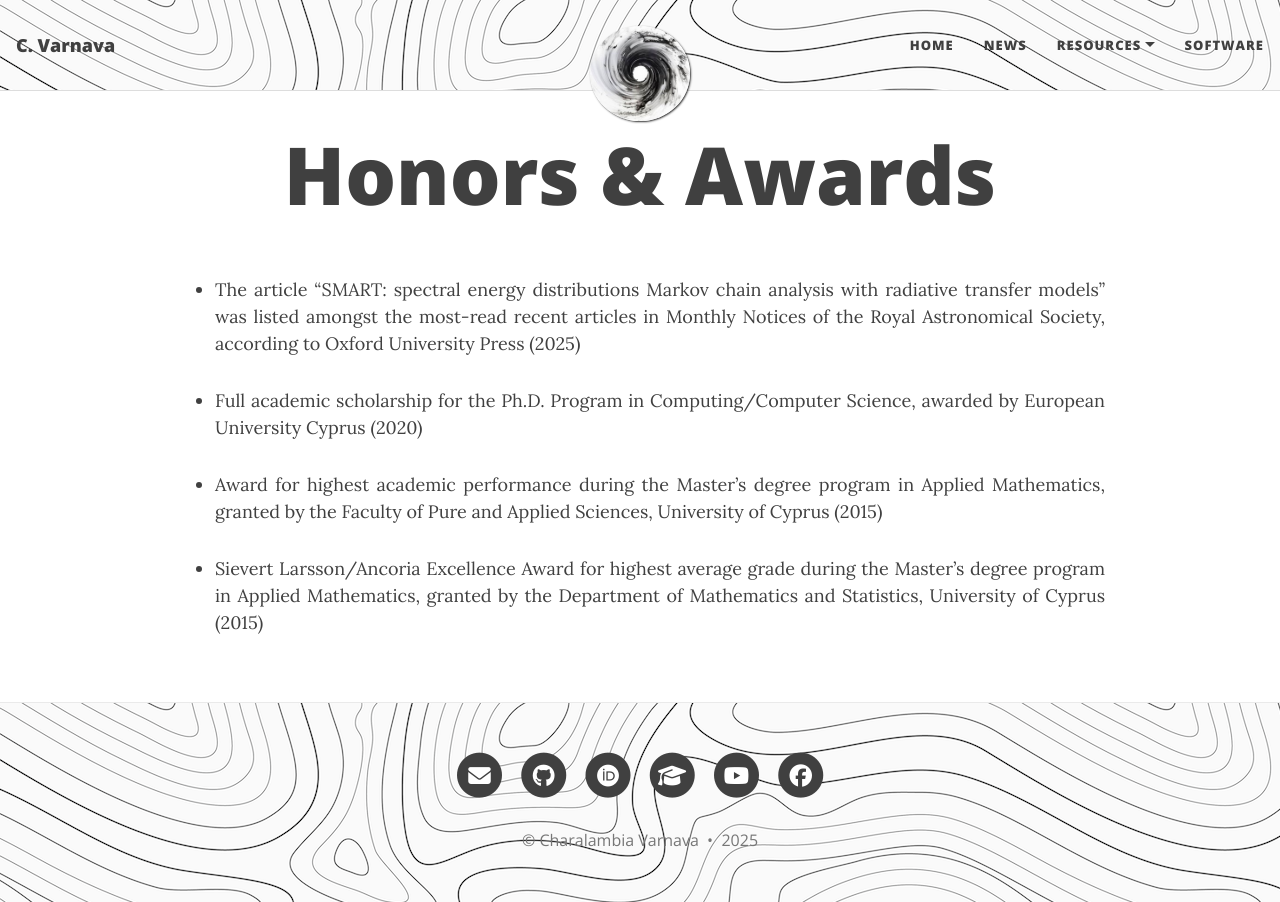
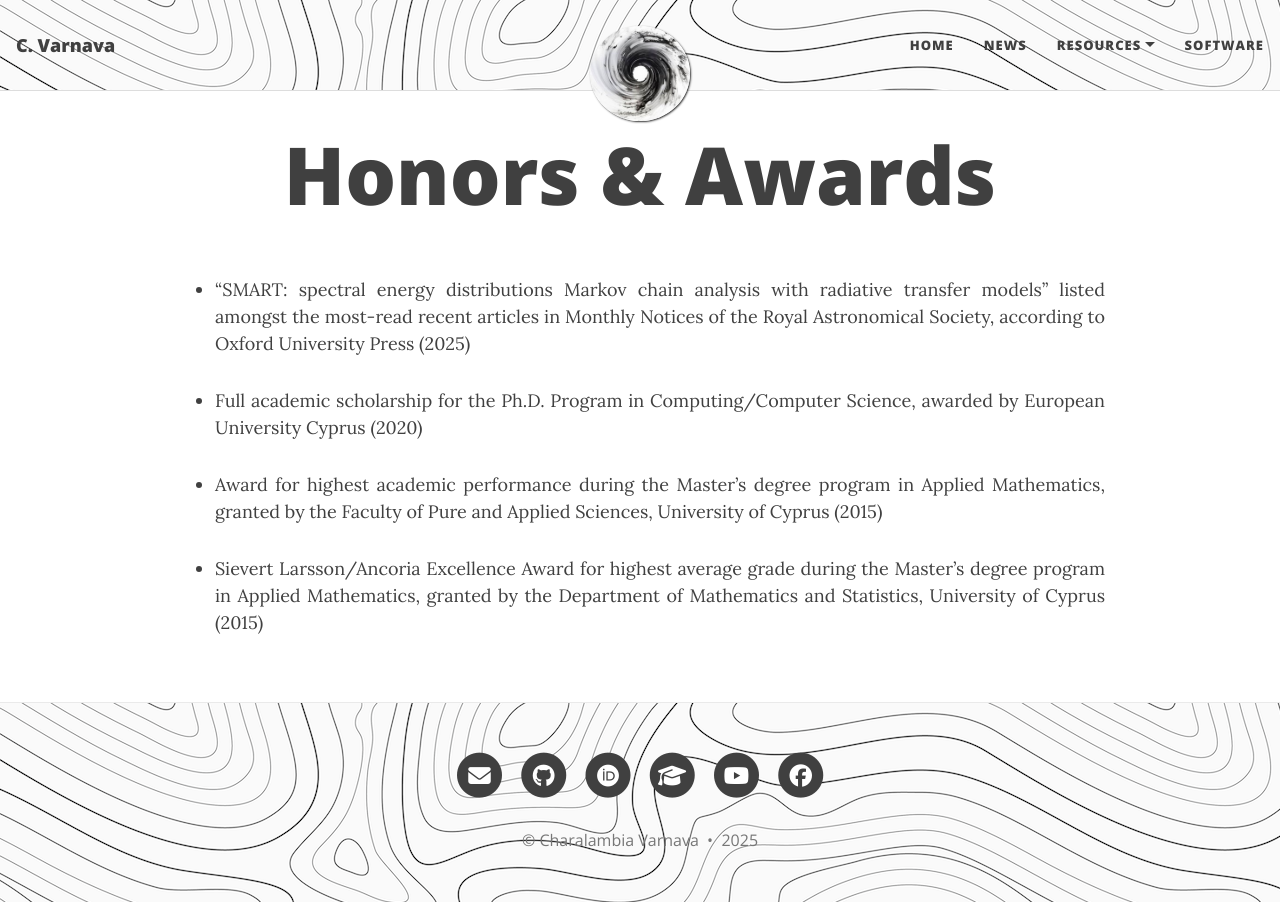
Before and after one commit to ch-var/ch-var.github.io, a Jekyll site: the page built from awards.html, in a window 1280 px wide. Built offline with Jekyll 4.4.1, drawn with Linux system fonts in a browser that asks for light colours.

Commit message:
Update awards.html

```diff
--- a/awards.html
+++ b/awards.html
@@ -22,7 +22,7 @@
 
 <p></p>
 <ul>
-<li class="responsive-margin">The article “SMART: spectral energy distributions Markov chain analysis with radiative transfer models” was listed amongst the most-read recent articles in Monthly Notices of the Royal Astronomical Society, according to Oxford University Press (2025)</li>
+<li class="responsive-margin">“SMART: spectral energy distributions Markov chain analysis with radiative transfer models” listed amongst the most-read recent articles in Monthly Notices of the Royal Astronomical Society, according to Oxford University Press (2025)</li>
 <p></p>
 <li class="responsive-margin">Full academic scholarship for the Ph.D. Program in Computing/Computer Science, awarded by European University Cyprus (2020)</li>
 <p></p>
```
